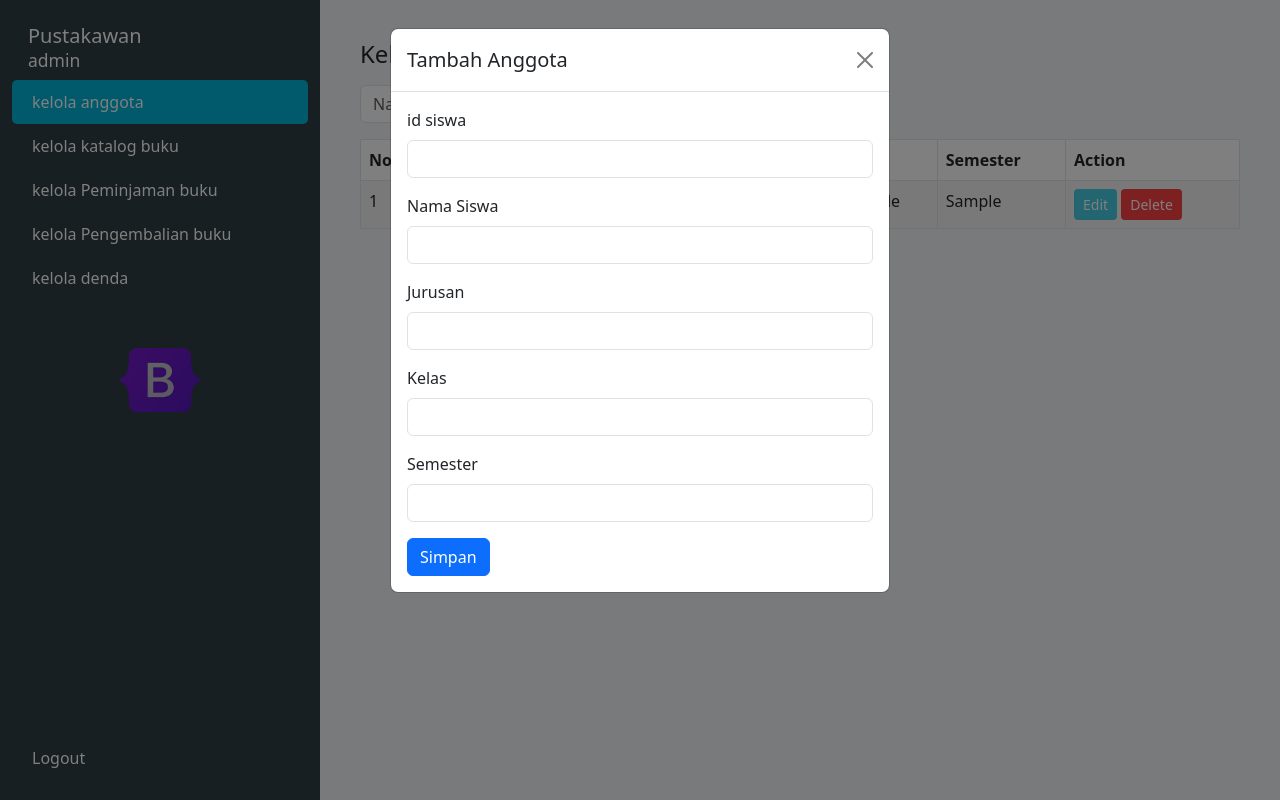
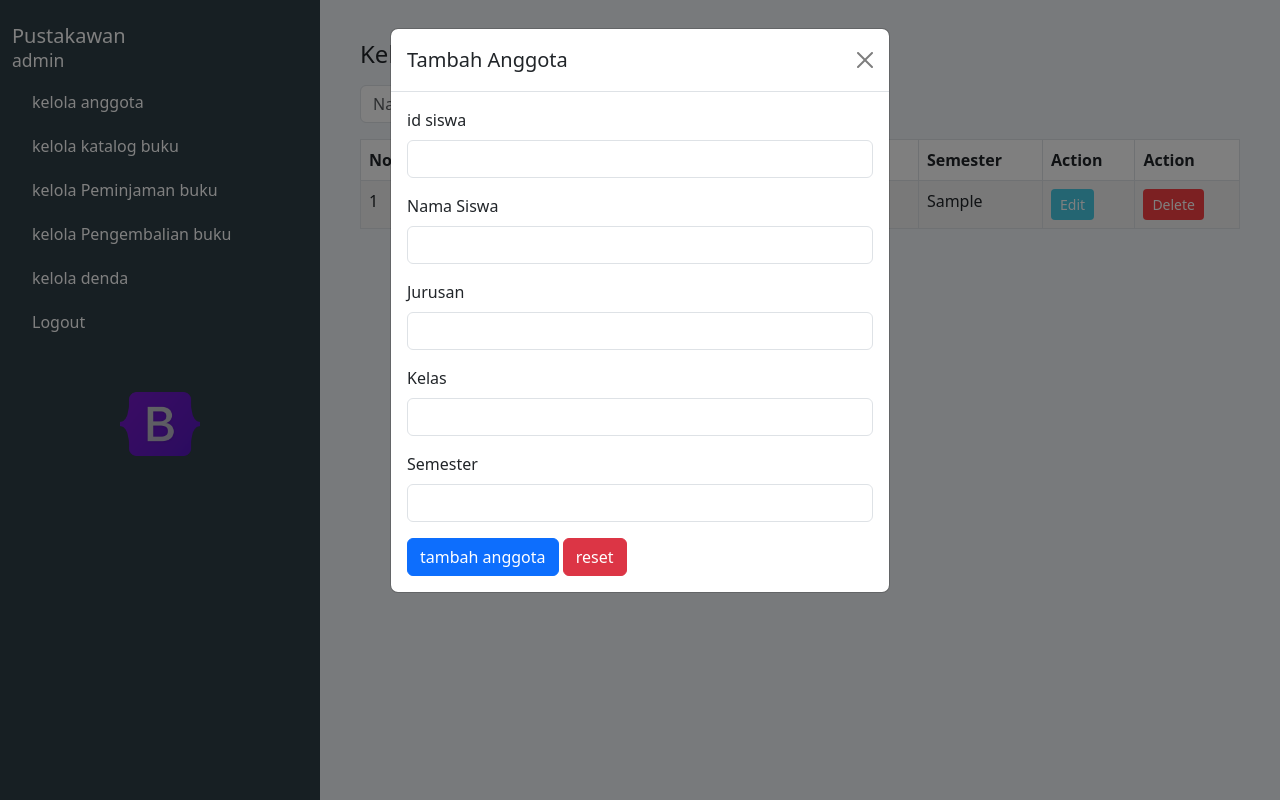
Before and after one commit to ekireski9983/perpustakaan_TA, a PHP site: page /kelola_anggota.php in a window 1280 px wide, after a click on "Tambah Anggota". Run offline with PHP 8.4, Linux system fonts and the light colour scheme; tables that the repository leaves empty or names only in its code hold one stand-in row (values such as "Sample post").

Commit message:
update anggota

```diff
--- a/kelola_anggota.php
+++ b/kelola_anggota.php
@@ -79,15 +79,15 @@ if (isset($_GET['id'])) {
   </div>
 
   <div class="row">
-    <!-- Sidebar Desktop -->
-    <nav class="col-md-3 d-none d-md-block sidebar min-vh-100 position-relative pt-4">
-      <h5 class="ms-3">Pustakawan<br><small>admin</small></h5>
-      <a href="kelola_anggota.php" class="active">kelola anggota</a>
+      <!-- Sidebar for md and up -->
+      <nav class="col-md-3 d-none d-md-block sidebar min-vh-100 position-relative">
+        <h5 class="pt-4">Pustakawan<br /><small>admin</small></h5>
+        <a href="kelola_anggota.php">kelola anggota</a>
         <a href="kelola_katalog.php">kelola katalog buku</a>
         <a href="kelola_peminjaman.php">kelola Peminjaman buku</a>
         <a href="kelola_pengembalian.php">kelola Pengembalian buku</a>
         <a href="kelola_denda.php">kelola denda</a>
-      <a href="#" class="logout">Logout</a>
+        <a href="#">Logout</a>
         <div class="image-box text-center mt-5">
           <img src="assets/Bootstrap_logo.png" alt="icon" />
         </div>
@@ -97,11 +97,11 @@ if (isset($_GET['id'])) {
     <main class="col-md-9 col-12 main-content">
       <h4>Kelola Anggota</h4>
       <div class="d-flex flex-wrap gap-2 align-items-center mb-3 mt-3">
-        <input type="text" class="form-control form-control-md me-2" placeholder="Nama anggota" style="max-width: 300px;" />
+        <input type="text" id="searchInput" class="form-control form-control-md me-2" placeholder="Nama anggota" style="max-width: 300px;" oninput="filterTable()" />
         <button class="btn btn-tambah btn-md" data-bs-toggle="modal" data-bs-target="#tambahAnggotaModal">Tambah Anggota</button>
       </div>
       <div class="table-responsive">
-        <table class="table table-bordered table-striped">
+        <table class="table table-bordered table-striped" id="anggotaTable">
           <thead>
             <tr>
               <th>No</th>
@@ -110,6 +110,7 @@ if (isset($_GET['id'])) {
               <th>Jurusan</th>
               <th>Kelas</th>
               <th>Semester</th>
+              <th>Action</th>
               <th>Action</th>
             </tr>
           </thead>
@@ -126,6 +127,8 @@ if (isset($_GET['id'])) {
               echo "<td>" . htmlspecialchars($row['semester']) . "</td>";
               echo '<td>
                       <button class="btn btn-sm btn-edit" data-bs-toggle="modal" data-bs-target="#editAnggotaModal" data-id="' . htmlspecialchars($row['id_siswa']) . '" data-nama="' . htmlspecialchars($row['nama']) . '" data-jurusan="' . htmlspecialchars($row['jurusan']) . '" data-kelas="' . htmlspecialchars($row['kelas']) . '" data-semester="' . htmlspecialchars($row['semester']) . '">Edit</button>
+                    </td>';
+              echo '<td>
                     <button class="btn btn-sm btn-delete" data-bs-toggle="modal" data-bs-target="#hapusAnggotaModal" data-id="' . htmlspecialchars($row['id_siswa']) . '">Delete</button>
                     </td>';
               echo "</tr>";
@@ -169,7 +172,8 @@ if (isset($_GET['id'])) {
             <label for="semester" class="form-label">Semester</label>
             <input type="text" class="form-control" name="semester" required>
           </div>
-          <button type="submit" class="btn btn-primary">Simpan</button>
+          <button type="submit" class="btn btn-primary">tambah anggota</button>
+          <button type="reset" class="btn btn-danger">reset</button>
         </form>
       </div>
     </div>
@@ -208,7 +212,8 @@ if (isset($_GET['id'])) {
             <label for="editSemester" class="form-label">Semester</label>
             <input type="text" class="form-control" id="editSemester" name="editSemester" required>
           </div>
-          <button type="submit" class="btn btn-primary">Update</button>
+          <button type="submit" class="btn btn-primary">edit anggota</button>
+          <button type="reset" class="btn btn-danger">reset</button>
         </form>
       </div>
     </div>
@@ -224,7 +229,7 @@ if (isset($_GET['id'])) {
         <button type="button" class="btn-close" data-bs-dismiss="modal" aria-label="Close"></button>
       </div>
       <div class="modal-body">
-        <p>Apakah Anda yakin ingin menghapus anggota ini?</p>
+        <p>Apakah Anda yakin ingin hapus?</p>
       </div>
       <div class="modal-footer">
         <form id="formHapusAnggota" method="GET" action="">
@@ -267,6 +272,31 @@ if (isset($_GET['id'])) {
       document.getElementById('hapusId').value = id;
     });
   });
+
+  // Function to filter table rows based on search input
+  function filterTable() {
+    const input = document.getElementById('searchInput');
+    const filter = input.value.toLowerCase();
+    const table = document.getElementById('anggotaTable');
+    const tr = table.getElementsByTagName('tr');
+
+    for (let i = 1; i < tr.length; i++) { // Start from 1 to skip the header row
+      const td = tr[i].getElementsByTagName('td');
+      let found = false;
+
+      for (let j = 0; j < td.length; j++) {
+        if (td[j]) {
+          const txtValue = td[j].textContent || td[j].innerText;
+          if (txtValue.toLowerCase().indexOf(filter) > -1) {
+            found = true;
+            break;
+          }
+        }
+      }
+
+      tr[i].style.display = found ? "" : "none"; // Show or hide the row
+    }
+  }
 </script>
 </body>
 </html>
```
Lines whose indentation alone changed are shown as unchanged.
